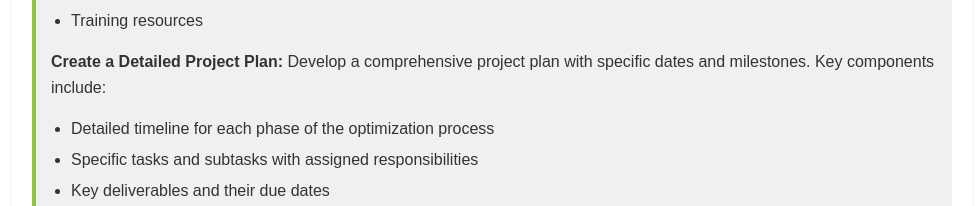
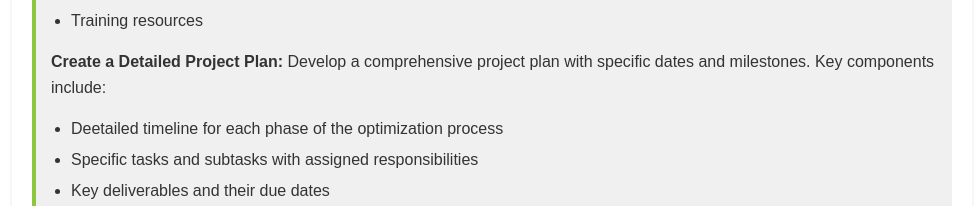
Before and after one commit to wlgrana/sitecoresurvey, a React (Create React App) app: page / in a window 1280 px wide. Shown: the part 10108-10314 px from the top of the page, without its empty margins (148-1127 px from the left). Built offline with nearby package versions, Linux system fonts and the light colour scheme.

Commit message:
Update App.js

```diff
--- a/src/App.js
+++ b/src/App.js
@@ -456,7 +456,7 @@ function App() {
             </ul>
             <strong>Create a Detailed Project Plan:</strong> Develop a comprehensive project plan with specific dates and milestones. Key components include:
             <ul className="list-disc pl-6 mt-2">
-              <li>Detailed timeline for each phase of the optimization process</li>
+              <li>Deetailed timeline for each phase of the optimization process</li>
               <li>Specific tasks and subtasks with assigned responsibilities</li>
               <li>Key deliverables and their due dates</li>
             </ul>
```
